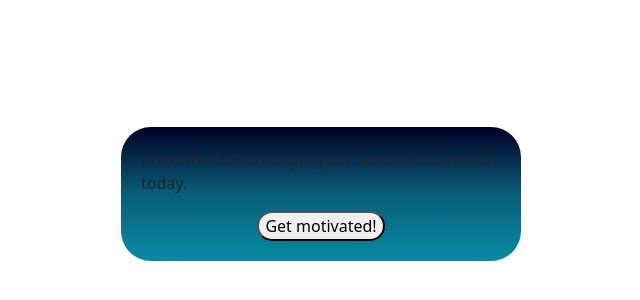
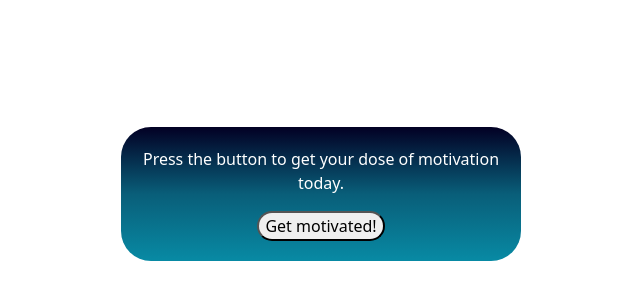
Before and after one commit to yohanmayorga/motivational-quotes-test, a plain HTML site: page index.html in a window 1280 px wide. Shown: the part 206-506 px from the top of the page, without its empty margins (319-959 px from the left). Drawn offline with nearby package versions, Linux system fonts and the light colour scheme.

Commit message:
English translation

```diff
--- a/styles.css
+++ b/styles.css
@@ -15,7 +15,7 @@
     border-radius: 30px;
 }
 
-#mensaje {
+#message {
     color: white;
     text-align: center
 }
```
